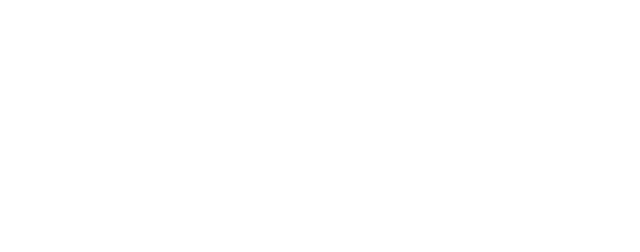
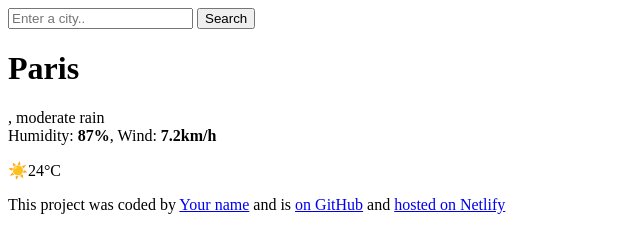
Before and after one commit to kamohelotshabalala/MY-WEATHER-APPLICATION-APP, a plain HTML site: page index.html in a window 1280 px wide. Shown: the whole page, without its empty margins (0-640 px from the left). Drawn offline with Linux system fonts and the light colour scheme.

Commit message:
changed title name

```diff
--- a/index.html
+++ b/index.html
@@ -2,9 +2,41 @@
 <head>
     <meta charset="UTF-8">
     <meta name="viewport" content="width=device-width, initial-scale=1.0">
-    <title>Document</title>
+    <title>weather-app</title>
 </head>
 <body>
-
+    <div class="weather-app">
+        <header>
+            <form id="search-form">
+                <input type="search" placeholder="Enter a city.." required class="search-input" id="search-input" />
+                <input type="submit" value="Search" class="search-button" />
+            </form>
+        </header>
+        <main>
+            <div class="current-weather">
+                <div>
+                    <h1 class="current-city" id="current-city">Paris</h1>
+                    <p class="current-details">
+                        <span id="current-date"></span>, moderate rain <br />
+                        Humidity: <strong>87%</strong>, Wind: <strong>7.2km/h</strong>
+                    </p>
+                </div>
+                <div class="current-temperature">
+                    <span class="current-temperature-icon">☀️</span><span class="current-temperature-value"
+                        id="current-temperature">24</span><span class="current-temperature-unit">°C</span>
+                </div>
+            </div>
+        </main>
+        <footer>
+            <p>
+                This project was coded by
+                <a href="#" target="_blank">Your name</a> and is
+                <a href="#" target="_blank"> on GitHub</a> and
+                <a href="#" target="_blank">hosted on Netlify</a>
+            </p>
+        </footer>
+    </div>
+    </body>
+    <script src="src/index.js"></script>
 </body>
 </html>
```
